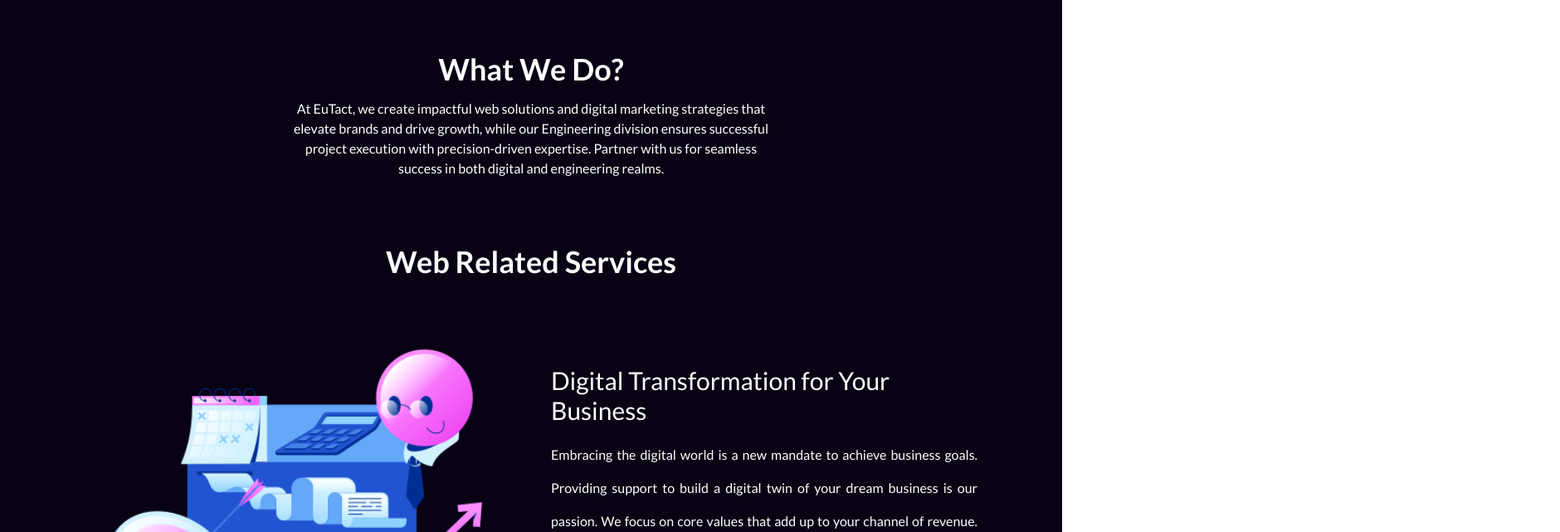
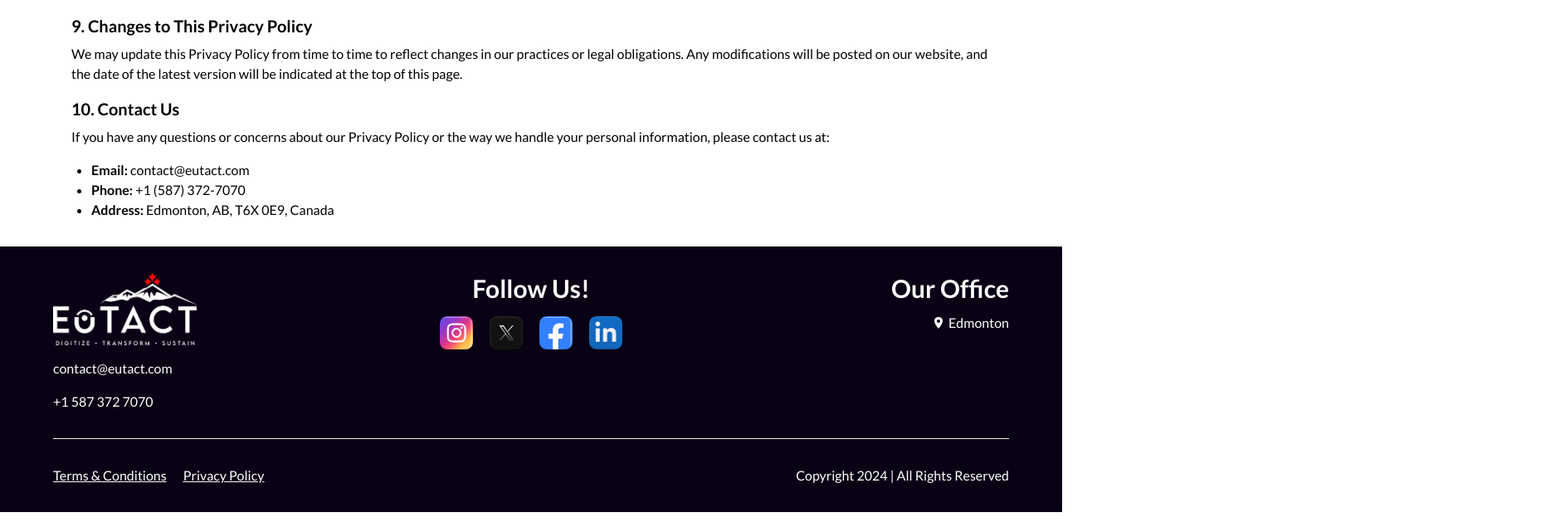
Before and after one commit to EuTACT-Corp/eutactcorp, a React (Vite) app: page /privacy-policy in a window 1280 px wide. Shown: the part 1287-1928 px from the top of the page at 83% size, 1880 px wide, since content can reach past the window. After the commit the page ends 1904 px from the top, so only its background shows below. Built offline with nearby package versions, Linux system fonts and the light colour scheme.

Commit message:
ADD Privacy Policy

```diff
--- a/package.json
+++ b/package.json
@@ -28,6 +28,7 @@
     "react-icons": "^5.1.0",
     "react-just-parallax": "^3.1.16",
     "react-responsive-carousel": "^3.2.23",
+    "react-router-dom": "^6.27.0",
     "react-scroll-motion": "^0.3.3",
     "tailwind-merge": "^2.2.2",
     "tailwindcss-animate": "^1.0.7"
--- a/src/App.jsx
+++ b/src/App.jsx
@@ -1,13 +1,16 @@
-import Header from "./assets/Components/Header"
-import Home from "./assets/Components/Home"
-import About from "./assets/Components/About"
-import Services from "./assets/Components/Services"
-import Promises from "./assets/Components/Promises"
-import Purpose from "./assets/Components/Purpose"
-import Contact from "./assets/Components/Contact"
-import Footer from "./assets/Components/Footer"
+import React from 'react';
+import { BrowserRouter as Router, Routes, Route } from 'react-router-dom';
+import Header from "./assets/Components/Header";
+import Home from "./assets/Components/Home";
+import About from "./assets/Components/About";
+import Services from "./assets/Components/Services";
+import Promises from "./assets/Components/Promises";
+import Purpose from "./assets/Components/Purpose";
+import Contact from "./assets/Components/Contact";
+import Footer from "./assets/Components/Footer";
+import PrivacyPolicy from './assets/Components/PrivacyPolicy';
 
-function App() {
+function MainPage() {
   return (
     <div>
       <Header />
@@ -22,4 +25,15 @@
   );
 }
 
+function App() {
+  return (
+    <Router>
+      <Routes>
+        <Route path="/" element={<MainPage />} /> {/* Main page with sections */}
+        <Route path="/privacy-policy" element={<PrivacyPolicy />} /> {/* Separate Privacy Policy page */}
+      </Routes>
+    </Router>
+  );
+}
+
 export default App;
--- a/src/assets/Components/Footer.jsx
+++ b/src/assets/Components/Footer.jsx
@@ -5,6 +5,7 @@
 import EutactLogo from "../Images/eutactlogo.png"
 import { IoLocationSharp } from "react-icons/io5";
 import TransitionComponent from "../Animations/TransitionUp"
+import { Link } from "react-router-dom"
 
 const Footer = () => {
     return (
@@ -76,7 +77,7 @@
                 <div className="flex flex-col md:flex-row justify-between items-center gap-10 md:gap-0">
                     <div className="flex gap-5">
                         <a href="#" target="_blank" className="text-white underline">Terms & Conditions</a>
-                        <a href="#" target="_blank" className="text-white underline">Privacy & Policy</a>
+                        <p className="text-white underline"><Link to="/privacy-policy" className="underline">Privacy Policy</Link></p>
                     </div>
                     <div className="text-white">
                         <p>Copyright 2024 | All Rights Reserved</p>
--- /dev/null
+++ b/src/assets/Components/PrivacyPolicy.jsx
@@ -0,0 +1,113 @@
+import React from 'react';
+import EutactLogo from '../Images/eutactlogo.png';
+import Footer from './Footer';
+
+const PrivacyPolicy = () => {
+    return (
+        <div className="flex flex-col min-h-screen">
+            {/* Header Navigation */}
+            <nav className="z-50 fixed w-full bg-primaryGradient">
+                <div className="flex items-center justify-between px-6 py-3 sm:px-10 sm:py-4 md:px-20 w-full">
+                    {/* Logo Section */}
+                    <div>
+                        <a href="/">
+                            <img src={EutactLogo} className="w-16 sm:w-20 md:w-28" alt="Eutact Logo" />
+                        </a>
+                    </div>
+
+                    {/* Home Button */}
+                    <div>
+                        <a href="/" className="text-white font-medium text-sm sm:text-base">
+                            Home
+                        </a>
+                    </div>
+                </div>
+            </nav>
+
+            {/* Main Privacy Policy Content */}
+            <div className="container mx-auto p-4 mt-20 sm:mt-24 md:mt-28 flex-grow">
+                <h1 className="text-2xl sm:text-3xl font-bold mb-4 text-center sm:text-left">Privacy Policy</h1>
+                <p className="text-xs sm:text-sm mb-2 text-center sm:text-left">Last Updated: 01/10/2024</p>
+
+                <p className="mb-4 text-sm sm:text-base">
+                    At <strong>EuTACT Corp.</strong> (“we,” “us,” or “our”), we are committed to protecting the privacy and security of your personal information. This Privacy Policy outlines how we collect, use, disclose, and protect your information in compliance with applicable Canadian privacy laws, including the Personal Information Protection and Electronic Documents Act (PIPEDA).
+                </p>
+
+                <h2 className="text-lg sm:text-xl font-semibold mb-2">1. Information We Collect</h2>
+                <p className="mb-4 text-sm sm:text-base">
+                    We collect the following types of personal information when you interact with us:
+                </p>
+                <ul className="list-disc ml-4 sm:ml-6 mb-4 text-sm sm:text-base">
+                    <li><strong>Personal Information:</strong> Name, email address, phone number, and payment details.</li>
+                    <li><strong>Contact Information:</strong> Data provided through emails, phone calls, or Google forms during the project initiation process.</li>
+                </ul>
+
+                <h2 className="text-lg sm:text-xl font-semibold mb-2">2. How We Collect Your Information</h2>
+                <ul className="list-disc ml-4 sm:ml-6 mb-4 text-sm sm:text-base">
+                    <li><strong>Google Forms:</strong> For gathering project details and contact information.</li>
+                    <li><strong>Email/Phone Communication:</strong> For follow-ups, inquiries, and customer service.</li>
+                    <li><strong>Calls:</strong> For providing consultations and addressing client needs.</li>
+                </ul>
+
+                <h2 className="text-lg sm:text-xl font-semibold mb-2">3. Purpose of Data Collection</h2>
+                <p className="mb-4 text-sm sm:text-base">
+                    We use the collected information for the following purposes:
+                </p>
+                <ul className="list-disc ml-4 sm:ml-6 mb-4 text-sm sm:text-base">
+                    <li>To improve the quality of our services and ensure the effective delivery of projects.</li>
+                    <li>To communicate with you regarding your projects, updates, and related services.</li>
+                    <li>To process payments for services rendered.</li>
+                </ul>
+
+                <h2 className='text-lg sm:text-xl font-semibold mb-2'>4. Data Sharing and Disclosure</h2>
+                <p className='mb-4 text-sm sm:text-base'>
+                    EuTACT Corp. does not share your personal data with any third-party services or organizations unless required by law. We maintain a strict policy of confidentiality and ensure that your information is handled solely for the purposes outlined above.
+                </p>
+
+                <h2 className='text-lg sm:text-xl font-semibold mb-2'>5. Data Retention</h2>
+                <p className='mb-4 text-sm sm:text-base'>
+                    We retain personal information only for the duration of the project as outlined in the service agreement. Once the project is completed, your information will be securely deleted or archived in accordance with the terms agreed upon in the contract.
+                </p>
+
+                <h2 className='text-lg sm:text-xl font-semibold mb-2'>6. User Rights</h2>
+                <p className='mb-4 text-sm sm:text-base'>You have the right to:</p>
+                <ul className='list-disc ml-4 sm:ml-6 mb-4 text-sm sm:text-base'>
+                    <li>Access your personal information.</li>
+                    <li>Request corrections to any inaccuracies in your information.</li>
+                    <li>Request the deletion of your personal information.</li>
+                </ul>
+                <p className='mb-4 text-sm sm:text-base'>To exercise these rights, please contact us via email at <strong>contact@eutact.com</strong></p>
+
+                <h2 className='text-lg sm:text-xl font-semibold mb-2'>7. Security of Your Information</h2>
+                <p className='mb-4 text-sm sm:text-base'>
+                    We are committed to safeguarding your personal information. We do not store client data beyond its necessary use for projects. Any data provided is securely handled and will be disposed of once the project is completed.
+                </p>
+
+                <h2 className='text-lg sm:text-xl font-semibold mb-2'>8. International Data Transfers</h2>
+                <p className='mb-4 text-sm sm:text-base'>
+                    We do not transfer personal data outside of Canada. All data processing occurs within the country to ensure compliance with Canadian privacy laws.
+                </p>
+
+                <h2 className='text-lg sm:text-xl font-semibold mb-2'> 9. Changes to This Privacy Policy</h2>
+                <p className='mb-4 text-sm sm:text-base'>
+                    We may update this Privacy Policy from time to time to reflect changes in our practices or legal obligations. Any modifications will be posted on our website, and the date of the latest version will be indicated at the top of this page.
+                </p>
+
+                <h2 className="text-lg sm:text-xl font-semibold mb-2">10. Contact Us</h2>
+                <p className="mb-4 text-sm sm:text-base">
+                    If you have any questions or concerns about our Privacy Policy or the way we handle your personal information, please contact us at:
+                </p>
+                <ul className="list-disc ml-4 sm:ml-6 mb-4 text-sm sm:text-base">
+                    <li><strong>Email:</strong> contact@eutact.com</li>
+                    <li><strong>Phone:</strong> +1 (587) 372-7070</li>
+                    <li><strong>Address:</strong> Edmonton, AB, T6X 0E9, Canada</li>
+                </ul>
+            </div>
+
+            {/* Footer */}
+            <Footer />
+        </div>
+    );
+};
+
+export default PrivacyPolicy;
--- a/src/index.css
+++ b/src/index.css
@@ -8,6 +8,11 @@
     scroll-behavior: smooth;
     font-family: "Lato", sans-serif;
 
+}
+
+::selection {
+    color: white;
+    background-color: #A61DEA;
 }
 
 * {
```
Also changed, not shown: 1 other file (tests, documents, lock files or other folders).
